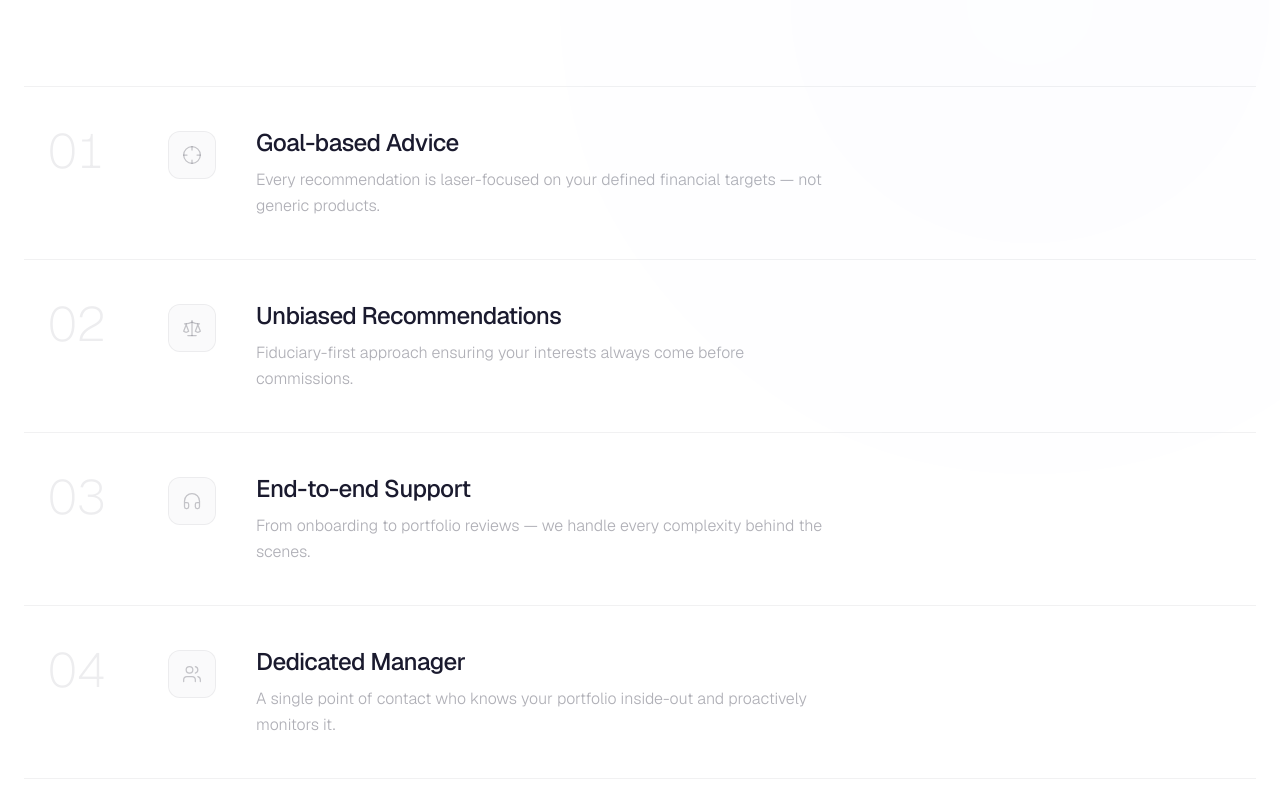
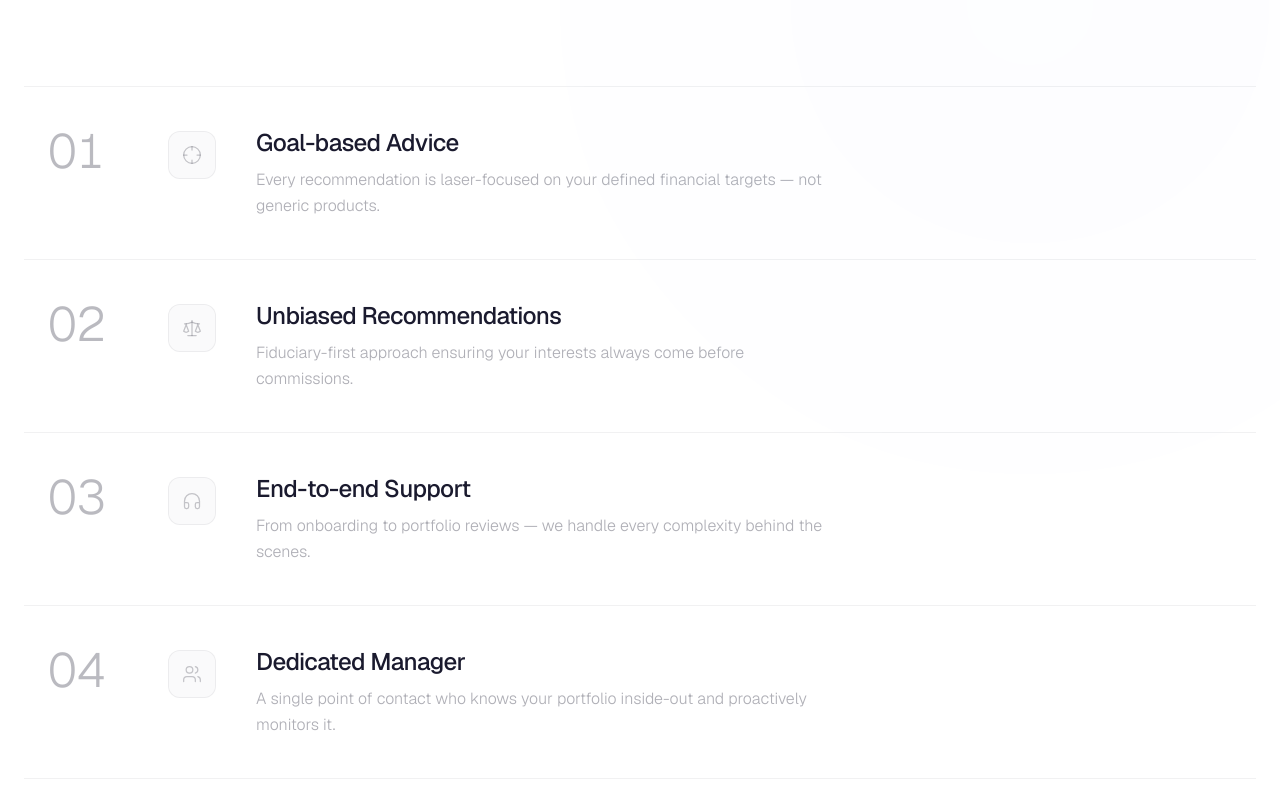
Before and after one commit to tanishqnarula12/fintness-new, a Next.js app: page / in a window 1280 px wide. Shown: the part 8448-9240 px from the top of the page. Built offline with nearby package versions, Linux system fonts and the light colour scheme.

Commit message:
fix: increase visibility of numbers in TrustSection

```diff
--- a/src/components/TrustSection.tsx
+++ b/src/components/TrustSection.tsx
@@ -42,7 +42,7 @@ export default function TrustSection() {
           >
             <div className="flex items-start gap-6 md:gap-10 py-8 md:py-10 px-2 md:px-6">
               {/* Number */}
-              <span className="text-4xl md:text-5xl font-extralight text-[#1a1a2e]/[0.08] group-hover:text-[#1a1a2e]/[0.18] transition-colors duration-500 tabular-nums shrink-0 w-16 md:w-20">
+              <span className="text-4xl md:text-5xl font-light text-[#1a1a2e]/30 group-hover:text-[#0066FF]/60 transition-colors duration-500 tabular-nums shrink-0 w-16 md:w-20">
                 {point.num}
               </span>
 
```
